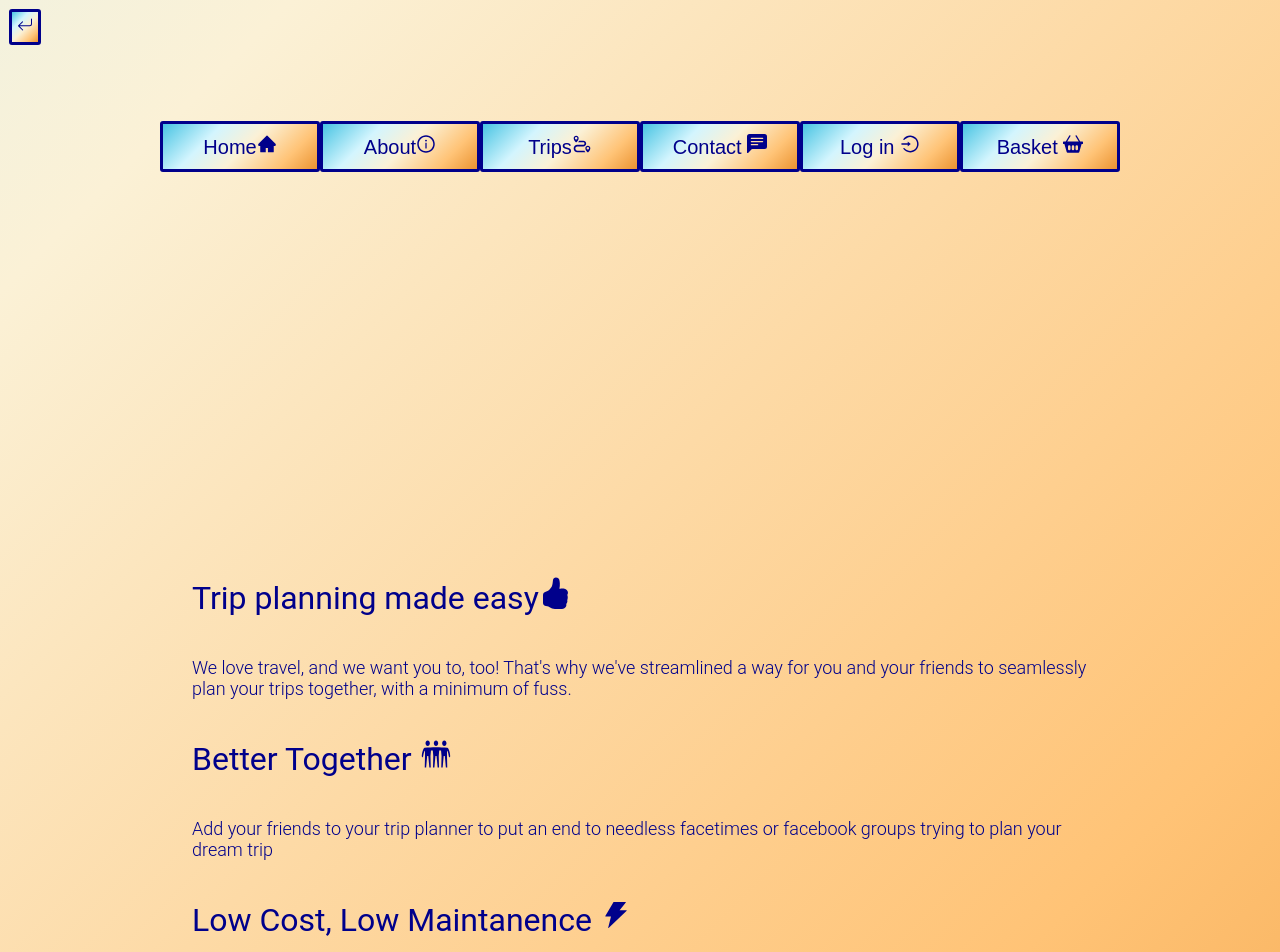
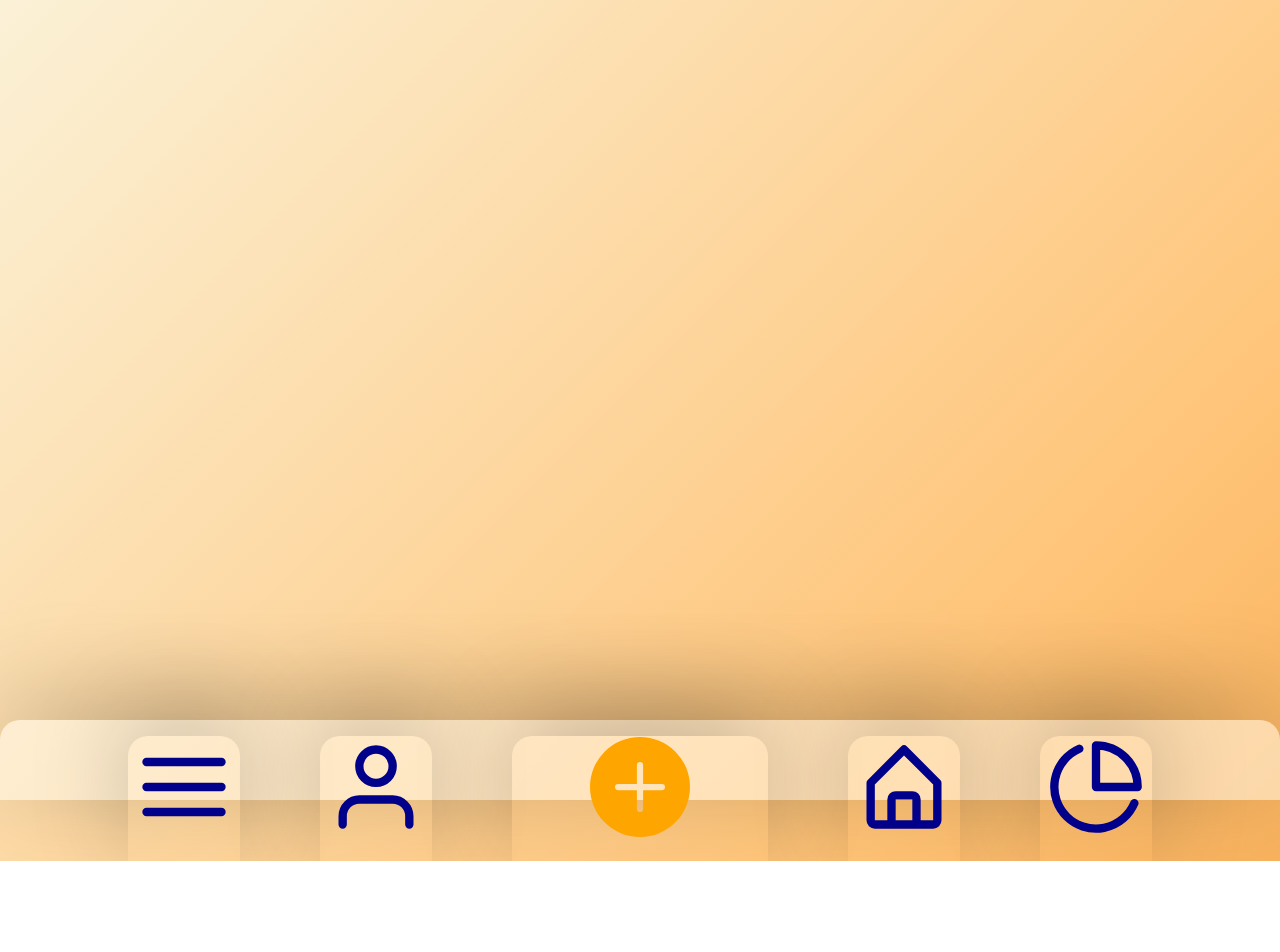
Before and after one commit to Anabela-Lima/capstone_frontend, a React (Create React App) app: page /Home in a window 1280 px wide. Shown: the top 952 px of the page. After the commit the page ends 861 px from the top, so only its background shows below. Built offline with nearby package versions, Linux system fonts and the light colour scheme.

Commit message:
app redesign

```diff
--- a/package.json
+++ b/package.json
@@ -12,6 +12,7 @@
     "react-icons": "^4.4.0",
     "react-router-dom": "^6.3.0",
     "react-scripts": "5.0.1",
+    "styled-components": "^5.3.5",
     "use-sound": "^4.0.1",
     "web-vitals": "^2.1.4"
   },
--- a/src/App.css
+++ b/src/App.css
@@ -1,3 +1,5 @@
+/* General CSS Page / Colour Design */
+
 @keyframes AnimateBG {
   0%{background-position:0% 50%}
   50%{background-position:100% 50%}
@@ -20,27 +22,11 @@
     animation: AnimateBG 20s ease infinite;
 }
 
-.returnButton{
-  background-size: 100% 100%;
-  background-image: linear-gradient(
-          -45deg,
-          #eb9331 0%,
-          #ffc376 20%,
-          #fbf1d6 47%,
-          #d3f5fe 70%,
-          #48c4e3 100%
-    );
-  animation: AnimateBG 20s ease infinite;
-  border: 2px solid darkblue;
-  border-radius: 3px;
-  border-width: 3px;
-  border-style: solid;
-  color: darkblue;
-  font-size: medium;
-  padding: 5px;
-}
 
-.button{
+
+/* Nav Bar and Button Design */
+
+.welcomeButton{
   position: absolute;
   border: 2px solid darkblue;
   background: transparent;
@@ -57,6 +43,7 @@
   right: 0px;
   margin: auto;
   transition: .3s;
+  background-color: transparent;
 }
 
 button:hover{
@@ -67,49 +54,101 @@ button:hover{
   opacity: .8;
   transition: .3s;
   box-shadow: 0 8px 16px 0 rgba(0,0,0,0.2);
+  background-color: transparent;
 }
 
-.buttonDesign{
-    background-size: 100% 100%;
-    background-image: linear-gradient(
-          -45deg,
-          #eb9331 0%,
-          #ffc376 20%,
-          #fbf1d6 47%,
-          #d3f5fe 70%,
-          #48c4e3 100%
-    );
-    animation: AnimateBG 20s ease infinite;
-  /* background color */
-  width: 160px;
-  /* border */
-  border: 2px solid darkblue;
-  border-radius: 3px;
-  border-width: 3px;
-  border-style: solid;
+.buttonMenu{
   /* text components */
   color: darkblue;
-  font-size: 20px;
+  font-size: 100px;
+  border-style: none;
+  border: none;
+  border-color: none;
   /* format */
-  padding: 10px 0 10px;
+  position: absolute;
+  left: 10%;
+  top: 20%;
+  box-shadow: 0px -20px 100px -5px rgba(0, 0, 0, 0.25);
+  border-radius: 20px 20px 0px 0px;
+  background-color: transparent;
+  background: none;
+}
+
+.buttonUser{
+/* background color */
+/* border */
+/* text components */
+color: darkblue;
+font-size: 100px;
+border-style: none;
+/* format */
+position: absolute;
+left: 25%;
+top: 20%;
+background-color: transparent;
+box-shadow: 0px -20px 100px -5px rgba(0, 0, 0, 0.25);
+border-radius: 20px 20px 0px 0px;
+}
+
+
+.buttonCreate{
+/* background color */
+/* border */
+/* text components */
+color: orange;
+font-size: 100px;
+border-style: none;
+/* format */
+position: absolute;
+left: 40%;
+right: 40%;
+top: 20%;
+box-shadow: 0px -20px 100px -5px rgba(0, 0, 0, 0.25);
+border-radius: 20px 20px 0px 0px;
+background-color: transparent;
+}
+
+
+.buttonHome{
+color: darkblue;
+font-size: 100px;
+border-style: none;
+/* format */
+position: absolute;
+right: 25%;
+top: 20%;
+box-shadow: 0px -20px 100px -5px rgba(0, 0, 0, 0.25);
+border-radius: 20px 20px 0px 0px;
+background-color: transparent;
+}
+
+.buttonPie{
+/* text components */
+color: darkblue;
+font-size: 100px;
+width: auto;
+border-style: none;
+/* format */
+position: absolute;
+right: 10%;
+top: 20%;
+box-shadow: 0px -20px 100px -5px rgba(0, 0, 0, 0.25);
+border-radius: 20px 20px 0px 0px;
+background-color: transparent;
 }
 
 button:focus{
   outline: darkblue;
 }
 
-#return{
-  padding-left: 0.25cm;
-  padding-top: 0.25cm;
-}
-
-#navBar{
-  padding-left: 1cm;
-  padding-right: 1cm;
-  padding-top: 2cm;
-  padding-bottom: 0%;
-  display: flex;
-  justify-content: center;
+.navBar{
+position: absolute;
+width: 100%;
+height: 10%;
+bottom: 0%;
+background-color: #fffff878;
+box-shadow: 0px -20px 100px -5px rgba(0, 0, 0, 0.25);
+border-radius: 20px 20px 0px 0px;
 }
 
 .header{
--- a/src/NavBar.js
+++ /dev/null
@@ -1,36 +0,0 @@
-import { Link } from "react-router-dom";
-import {AiOutlineInfoCircle} from "react-icons/ai";
-import { BsFillBasket2Fill } from "react-icons/bs";
-import { BsFillChatLeftTextFill } from "react-icons/bs";
-import {AiOutlineLogin} from "react-icons/ai";
-import {AiFillHome} from "react-icons/ai";
-import { BiTrip } from "react-icons/bi";
-
-function NavBar() {
-
-    return(
-        <div id="navBar">
-            <Link to="/Home">
-            <button className="buttonDesign" type="submit">Home<AiFillHome/></button>
-            </Link>
-            <Link to="/About">
-            <button className="buttonDesign" type="submit">About<AiOutlineInfoCircle/></button>
-            </Link>
-            <Link to="/Trips">
-            <button className="buttonDesign" type="submit">Trips<BiTrip/></button>
-            </Link>
-            <Link to="/Contact">
-            <button className="buttonDesign" type="submit">Contact <BsFillChatLeftTextFill/></button>
-            </Link>
-            <Link to="/LogIn">
-            <button className="buttonDesign" type="submit">Log in <AiOutlineLogin/></button>
-            </Link>
-            <Link to="/Basket">
-            <button className="buttonDesign" type="submit">Basket <BsFillBasket2Fill/></button>
-            </Link>
-        </div>
-    );
-}
-
-
-export default NavBar;
--- a/src/components/Home.js
+++ b/src/components/Home.js
@@ -1,6 +1,6 @@
 
 import { Link } from "react-router-dom";
-import NavBar from "../NavBar";
+import NavBar from "./NavBar";
 import {GiStripedSun} from "react-icons/gi";
 import {FaPaperPlane} from "react-icons/fa";
 import {MdWavingHand} from "react-icons/md";
@@ -20,16 +20,22 @@ const Home = () => {
 
 return(
     <>
-     <div id="return">
-      <Link to="/">
-      <button className='returnButton'><BsArrowReturnLeft/></button>
-      </Link>
-    </div>
-    <header>
+    <footer>
         <NavBar />
-    </header>
-    <main id="main">
-        <div>
+    </footer>
+    </>
+);
+
+}
+
+export default Home;
+
+
+
+
+
+
+{/* <div>
 <p id='head1' className="homeTitle">Hello <MdWavingHand/></p>
 <p id='head2' className="homeTitle">Need to get away? <FaPaperPlane/></p>
 <p id='head3' className="homeTitle">Need some inspiration? <HiLightBulb/></p>
@@ -82,10 +88,4 @@ return(
 <p className="copyrights">
     © 2022 NoCap Travel Ltd. In no way shape or form is this a real company. All rights reserved.
 </p>
-        </div>
-    </>
-);
-
-}
-
-export default Home;
+</div> */}
--- /dev/null
+++ b/src/components/NavBar.js
@@ -0,0 +1,35 @@
+import { Link } from "react-router-dom";
+import {FiMenu} from "react-icons/fi";
+import { BsPlusCircleFill } from "react-icons/bs";
+import { FiPieChart } from "react-icons/fi";
+import {FiUser} from "react-icons/fi";
+import {BiHomeAlt} from "react-icons/bi";
+import { BiTrip } from "react-icons/bi";
+import styled from 'styled-components';
+
+function NavBar() {
+
+
+    return(
+        <>
+        <div className="navBar">
+        <Link to="/Trips">
+        <button className="buttonMenu" type="submit"><FiMenu/></button>
+        </Link>
+        <Link to="/LogIn">
+        <button className="buttonUser" type="submit"><FiUser/></button>
+        </Link>
+        <button className="buttonCreate" type="submit"><BsPlusCircleFill/></button>
+        <Link to="/Home">
+        <button className="buttonHome" type="submit"><BiHomeAlt/></button>
+        </Link>
+        <Link to="/Spend">
+        <button className="buttonPie" type="submit"><FiPieChart/></button>
+        </Link>
+        </div>
+        </>
+    );
+}
+
+
+export default NavBar;
```
Also changed, not shown: 1 other file (tests, documents, lock files or other folders). Lines whose indentation alone changed are shown as unchanged.
